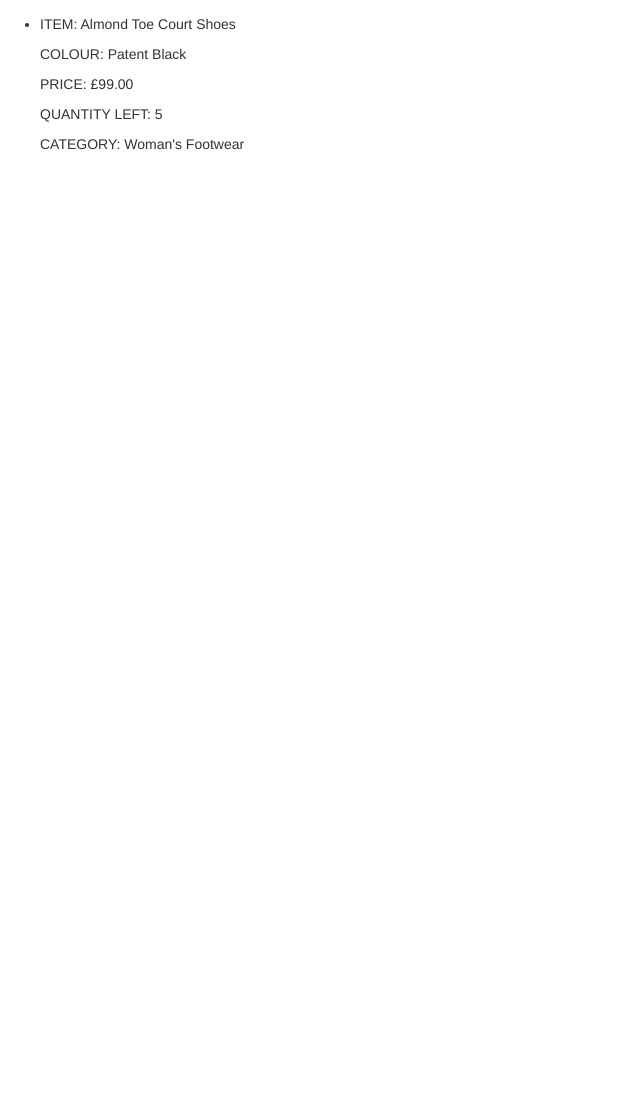
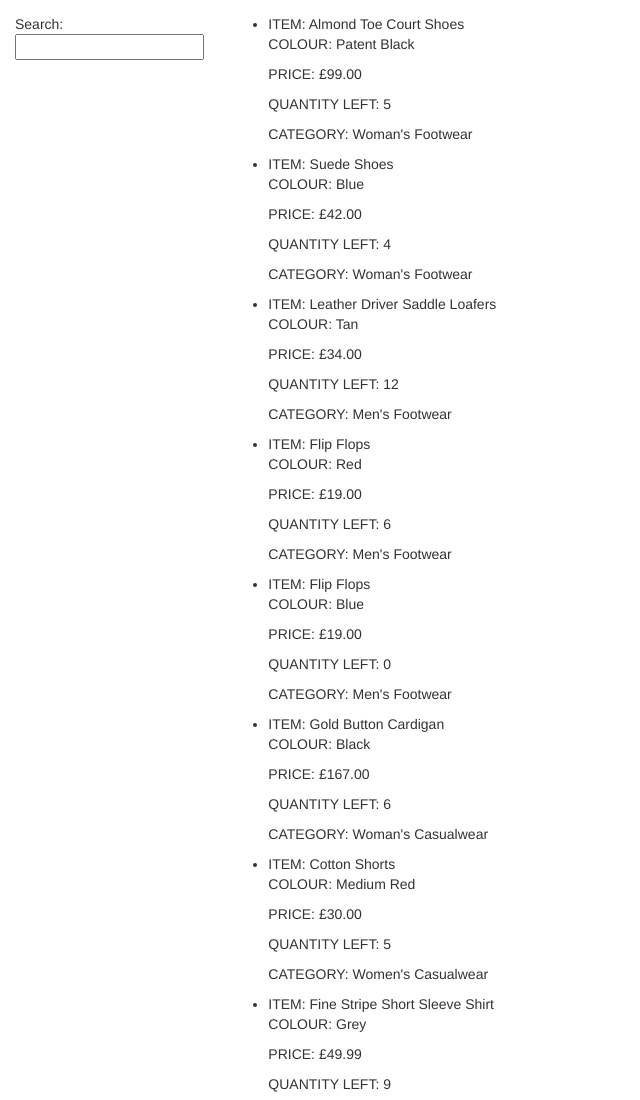
Before and after one commit to ciawalsh/Trying-Out-Angular, a website: page app/index.html in a window 1280 px wide. Shown: the top 1100 px of the page, without its empty margins (0-640 px from the left). Before the commit the page ends 800 px from the top, so only its background shows below. Drawn offline with nearby package versions, Linux system fonts and the light colour scheme.

Commit message:
Added Search function and test passing

```diff
--- a/app/index.html
+++ b/app/index.html
@@ -12,15 +12,27 @@
 
 <body ng-controller="ShopListCtrl">
 
-  <ul>
-    <li ng-repeat="item in items">
-      <p>ITEM: {{item.name}}</p>
+  <nav class="container-fluid">
+    <nav class="row">
+      <nav class="col-md-2">
+        <!-- Sidebar Content -->
+        Search: <input ng-model="query">
+      </nav>
+
+      <nav class="col-md-10">
+        <!-- Body Content -->
+        <ul class="items">
+          <li ng-repeat="item in items | filter:query">
+            ITEM: {{item.name}}
             <p>COLOUR: {{item.colour}}</p>
             <p>PRICE: £{{item.price}}</p>
             <p>QUANTITY LEFT: {{item.stock}}</p>
             <p>CATEGORY: {{item.category}}</p>
           </li>
         </ul>
+      </nav>
+    </nav>
+  </nav>
 
   <!-- In production use:
   <script src="//ajax.googleapis.com/ajax/libs/angularjs/x.x.x/angular.min.js"></script>
--- a/app/js/controllers.js
+++ b/app/js/controllers.js
@@ -2,11 +2,109 @@ var shopApp = angular.module('shopApp', []);
 
 shopApp.controller('ShopListCtrl', function($scope) {
   $scope.items = [
-    {'name': 'Almond Toe Court Shoes',
+    {
+     'name': 'Almond Toe Court Shoes',
      'colour': 'Patent Black',
      'price': '99.00',
      'stock': '5',
      'category': 'Woman\'s Footwear',
-     'image': 'images/Almond-Toe-Patent.jpeg'}
+     'image': 'images/Almond-Toe-Patent.jpeg'
+    },
+    {
+     'name': 'Suede Shoes',
+     'colour': 'Blue',
+     'price': '42.00',
+     'stock': '4',
+     'category': 'Woman\'s Footwear',
+     'image': 'images/Blue-Suede-Shoes.jpg'
+    },
+    {
+     'name': 'Leather Driver Saddle Loafers',
+     'colour': 'Tan',
+     'price': '34.00',
+     'stock': '12',
+     'category': 'Men\'s Footwear',
+     'image': 'images/Tan-Tassel-Loafers.jpeg'
+    },
+    {
+     'name': 'Flip Flops',
+     'colour': 'Red',
+     'price': '19.00',
+     'stock': '6',
+     'category': 'Men\'s Footwear',
+     'image': 'images/Red-Flip-Flops.jpg'
+    },
+    {
+     'name': 'Flip Flops',
+     'colour': 'Blue',
+     'price': '19.00',
+     'stock': '0',
+     'category': 'Men\'s Footwear',
+     'image': 'images/Blue-Flip-Flops.jpg'
+    },
+    {
+     'name': 'Gold Button Cardigan',
+     'colour': 'Black',
+     'price': '167.00',
+     'stock': '6',
+     'category': 'Woman\'s Casualwear',
+     'image': 'images/Gold-Button-Cardigan-Black.jpeg'
+    },
+    {
+     'name': 'Cotton Shorts',
+     'colour': 'Medium Red',
+     'price': '30.00',
+     'stock': '5',
+     'category': 'Women\'s Casualwear',
+     'image': 'images/Cotton-Shorts-MediumRed.jpg'
+    },
+    {
+     'name': 'Fine Stripe Short Sleeve Shirt',
+     'colour': 'Grey',
+     'price': '49.99',
+     'stock': '9',
+     'category': 'Men\'s Casualwear',
+     'image': 'images/Fine-Stripe-Shirt-Grey.jpeg'
+    },
+    {
+     'name': 'Fine Stripe Short Sleeve Shirt',
+     'colour': 'Green',
+     'price': '39.99',
+     'stock': '3',
+     'category': 'Men\'s Casualwear',
+     'image': 'images/Fine-Stripe-Shirt-Green.jpg'
+    },
+    {
+     'name': 'Sharkskin Waistcoat',
+     'colour': 'Charcoal (Black)',
+     'price': '75.00',
+     'stock': '2',
+     'category': 'Men\'s Formalwear',
+     'image': 'images/Waistcoat-Charcoal.jpeg'
+    },
+    {
+     'name': 'Lightweight Patch Pocket Blazer',
+     'colour': 'Deer',
+     'price': '175.50',
+     'stock': '1',
+     'category': 'Men\'s Formalwear',
+     'image': 'images/Patch-Pocket-Blazer-Deer.jpeg'
+    },
+    {
+     'name': 'Bird Print Dress',
+     'colour': 'Black',
+     'price': '270.00',
+     'stock': '10',
+     'category': 'Woman\'s Formalwear',
+     'image': 'images/Bird-Print-Dress.png'
+    },
+    {
+     'name': 'Mid Twist Cut-Out Dress',
+     'colour': 'Pink',
+     'price': '540.00',
+     'stock': '5',
+     'category': 'Woman\'s Formalwear',
+     'image': 'images/Mid-Cut-Out-Dress-Pink.jpeg'
+    }
   ];
 });
```
Also changed, not shown: test/feature/homepageFeature.js (+21 -11 lines), test/unit/controllersSpec.js (+2 -2 lines), app/images/Cotton-Shorts-MediumRed.jpg (renamed from app/images/Cotten-Shorts-MediumRed.jpg), 1 other file. Lines whose indentation alone changed are shown as unchanged.
